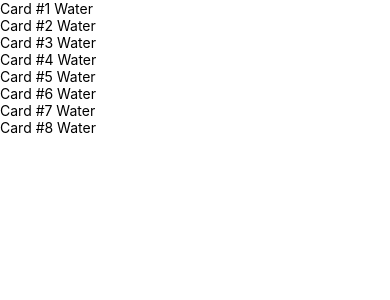
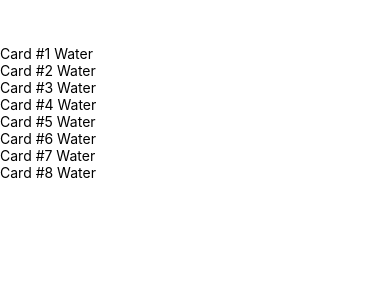
Before and after one commit to patrickcabel/CardSwiper, a React Native app: screen / in a window 390 px wide. Shown: the top 300 px of the page. Built offline with nearby package versions, Linux system fonts and the light colour scheme.

Commit message:
edited the position of the cards

```diff
--- a/App.js
+++ b/App.js
@@ -1,8 +1,8 @@
 import { StatusBar } from "expo-status-bar";
 import React, { Component } from "react";
 import { render } from "react-dom";
-import { StyleSheet, Text, View } from "react-native";
-//import Ball from './src/Ball.js'
+import { SafeAreaView, StyleSheet, Text, View } from "react-native";
+import Ball from "./src/Ball.js";
 import Deck from "./src/Deck.js";
 
 const DATA = [
@@ -51,10 +51,10 @@ const DATA = [
 class App extends Component {
   render() {
     return (
-      <View style={styles.container}>
+      <SafeAreaView style={styles.container}>
         <Deck data={DATA}></Deck>
         <StatusBar style="auto" />
-      </View>
+      </SafeAreaView>
     );
   }
 }
@@ -64,5 +64,6 @@ const styles = StyleSheet.create({
   container: {
     flex: 1,
     backgroundColor: "#fff",
+    paddingTop: 45,
   },
 });
--- a/src/Ball.js
+++ b/src/Ball.js
@@ -1,31 +1,29 @@
-import React, { Component } from 'react';
-import { View, Animated } from  'react-native'
+import React, { Component } from "react";
+import { View, Animated, StyleSheet } from "react-native";
 
-class Ball extends Component{
+class Ball extends Component {
   componentWillMount() {
     this.position = new Animated.ValueXY(0, 0);
     Animated.spring(this.position, {
-          toValue: { x: 200, y: 500 }
+      toValue: { x: 200, y: 500 },
     }).start();
-
   }
   render() {
-  return(
+    return (
       <Animated.View style={this.position.getLayout()}>
-  <View style={styles.ball}/>
+        <View style={styles.ball} />
       </Animated.View>
     );
   }
-
 }
-const styles = {
+const styles = StyleSheet.create({
   ball: {
     height: 60,
     width: 60,
-borderRadius:30,
+    borderRadius: 30,
     borderWidth: 30,
-borderColor: 'red'
- }
-};
+    borderColor: "red",
+  },
+});
 
 export default Ball;
--- a/src/Deck.js
+++ b/src/Deck.js
@@ -3,7 +3,7 @@ import { View, Animated, Text } from "react-native";
 
 class Deck extends Component {
   renderCard(item) {
-    return <Text>{`${item.text} Water`}</Text>;
+    return <Text key={item.text}>{`${item.text} Water`}</Text>;
   }
 
   renderCards() {
```
Lines whose indentation alone changed are shown as unchanged.
